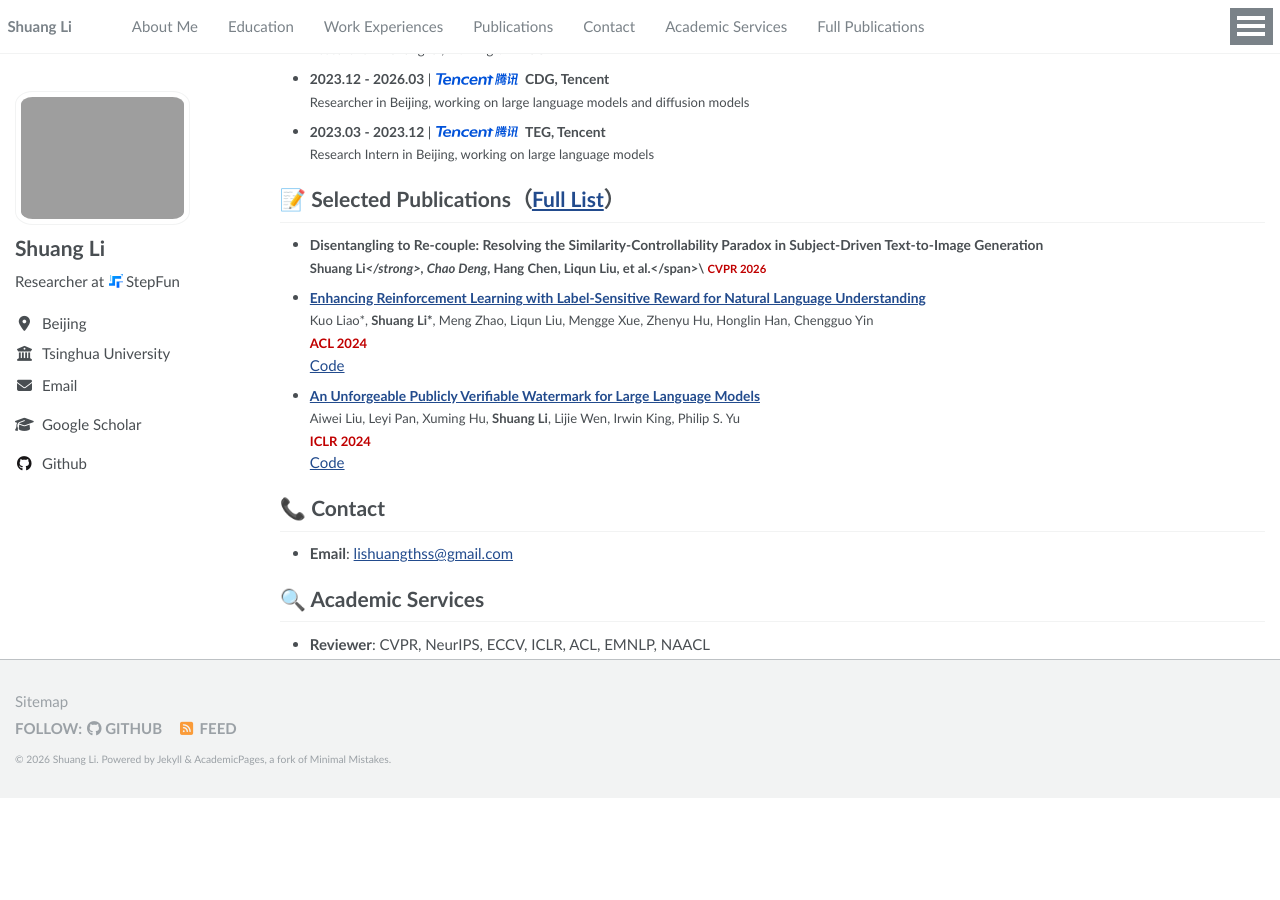
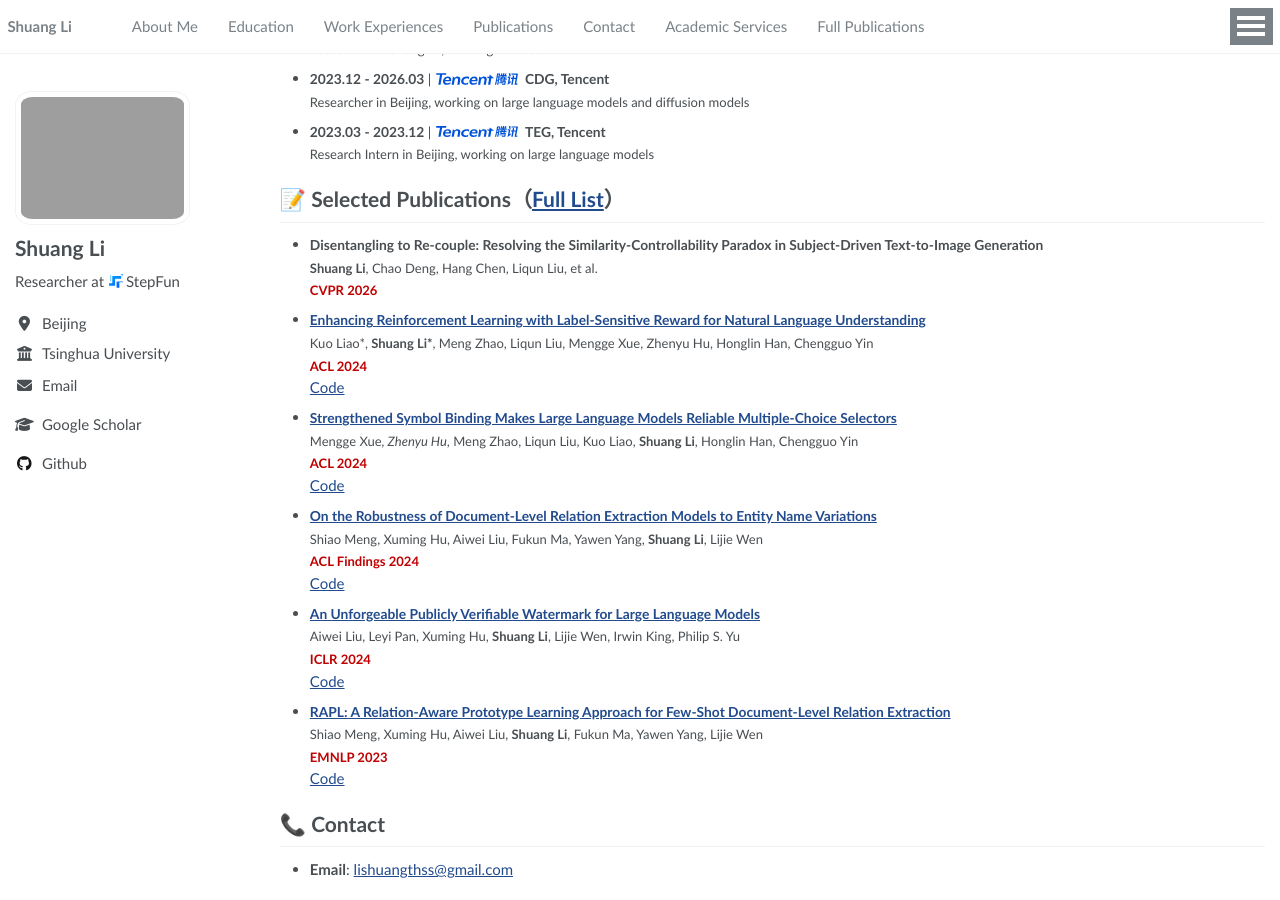
Before and after one commit to thulishuang/thulishuang.github.io, a Jekyll site: the page built from _pages/about.md, in a window 1280 px wide and 900 px high, scrolled down 635 px. Built offline with Jekyll 4.4.1, drawn with Linux system fonts in a browser that asks for light colours; a script that is not in the unit is left out; before the commit the page ends 1433 px from its top, so only the background shows below that.

Commit message:
Restore selected publications list

```diff
--- a/_pages/about.md
+++ b/_pages/about.md
@@ -55,7 +55,7 @@ I received my Ph.D. degree from the [School of Software](https://www.thss.tsingh
 # 📝 Selected Publications（[**Full List**](https://scholar.google.com/citations?user=LSTOX04AAAAJ&hl=en)）
 
 - <span style="font-size: 0.92em;">**Disentangling to Re-couple: Resolving the Similarity-Controllability Paradox in Subject-Driven Text-to-Image Generation**</span>\
-<span style="font-size: 0.869em;"><strong>Shuang Li*</strong>, Chao Deng*, Hang Chen, Liqun Liu, et al.</span>\
+<span style="font-size: 0.869em;"><strong>Shuang Li</strong>, Chao Deng, Hang Chen, Liqun Liu, et al.</span>\
 <span style="font-size: 0.87em; color: #c00000;">**CVPR 2026**</span>
 
 - <span style="font-size: 0.92em;">[**Enhancing Reinforcement Learning with Label-Sensitive Reward for Natural Language Understanding**](https://arxiv.org/abs/2405.19763)</span>\
@@ -63,10 +63,25 @@ I received my Ph.D. degree from the [School of Software](https://www.thss.tsingh
 <span style="font-size: 0.87em; color: #c00000;">**ACL 2024**</span> \
 [Code](https://github.com/MagiaSN/ACL2024_RLLR)
 
+- <span style="font-size: 0.92em;">[**Strengthened Symbol Binding Makes Large Language Models Reliable Multiple-Choice Selectors**](https://arxiv.org/abs/2406.01026)</span>\
+<span style="font-size: 0.869em;">Mengge Xue*, Zhenyu Hu*, Meng Zhao, Liqun Liu, Kuo Liao, <strong>Shuang Li</strong>, Honglin Han, Chengguo Yin</span>\
+<span style="font-size: 0.87em; color: #c00000;">**ACL 2024**</span> \
+[Code](https://github.com/berryxue/PIF)
+
+- <span style="font-size: 0.92em;">[**On the Robustness of Document-Level Relation Extraction Models to Entity Name Variations**](https://arxiv.org/abs/2406.07444)</span>\
+<span style="font-size: 0.869em;">Shiao Meng, Xuming Hu, Aiwei Liu, Fukun Ma, Yawen Yang, <strong>Shuang Li</strong>, Lijie Wen</span>\
+<span style="font-size: 0.87em; color: #c00000;">**ACL Findings 2024**</span> \
+[Code](https://github.com/THU-BPM/Env-DocRE)
+
 - <span style="font-size: 0.92em;">[**An Unforgeable Publicly Verifiable Watermark for Large Language Models**](https://arxiv.org/abs/2307.16230)</span>\
 <span style="font-size: 0.869em;">Aiwei Liu, Leyi Pan, Xuming Hu, <strong>Shuang Li</strong>, Lijie Wen, Irwin King, Philip S. Yu</span>\
 <span style="font-size: 0.87em; color: #c00000;">**ICLR 2024**</span> \
 [Code](https://github.com/THU-BPM/unforgeable_watermark)
+
+- <span style="font-size: 0.92em;">[**RAPL: A Relation-Aware Prototype Learning Approach for Few-Shot Document-Level Relation Extraction**](https://aclanthology.org/2023.emnlp-main.316/)</span>\
+<span style="font-size: 0.869em;">Shiao Meng, Xuming Hu, Aiwei Liu, <strong>Shuang Li</strong>, Fukun Ma, Yawen Yang, Lijie Wen</span>\
+<span style="font-size: 0.87em; color: #c00000;">**EMNLP 2023**</span> \
+[Code](https://github.com/THU-BPM/RAPL)
 
 <span class='anchor' id='contact'></span>
 
```
